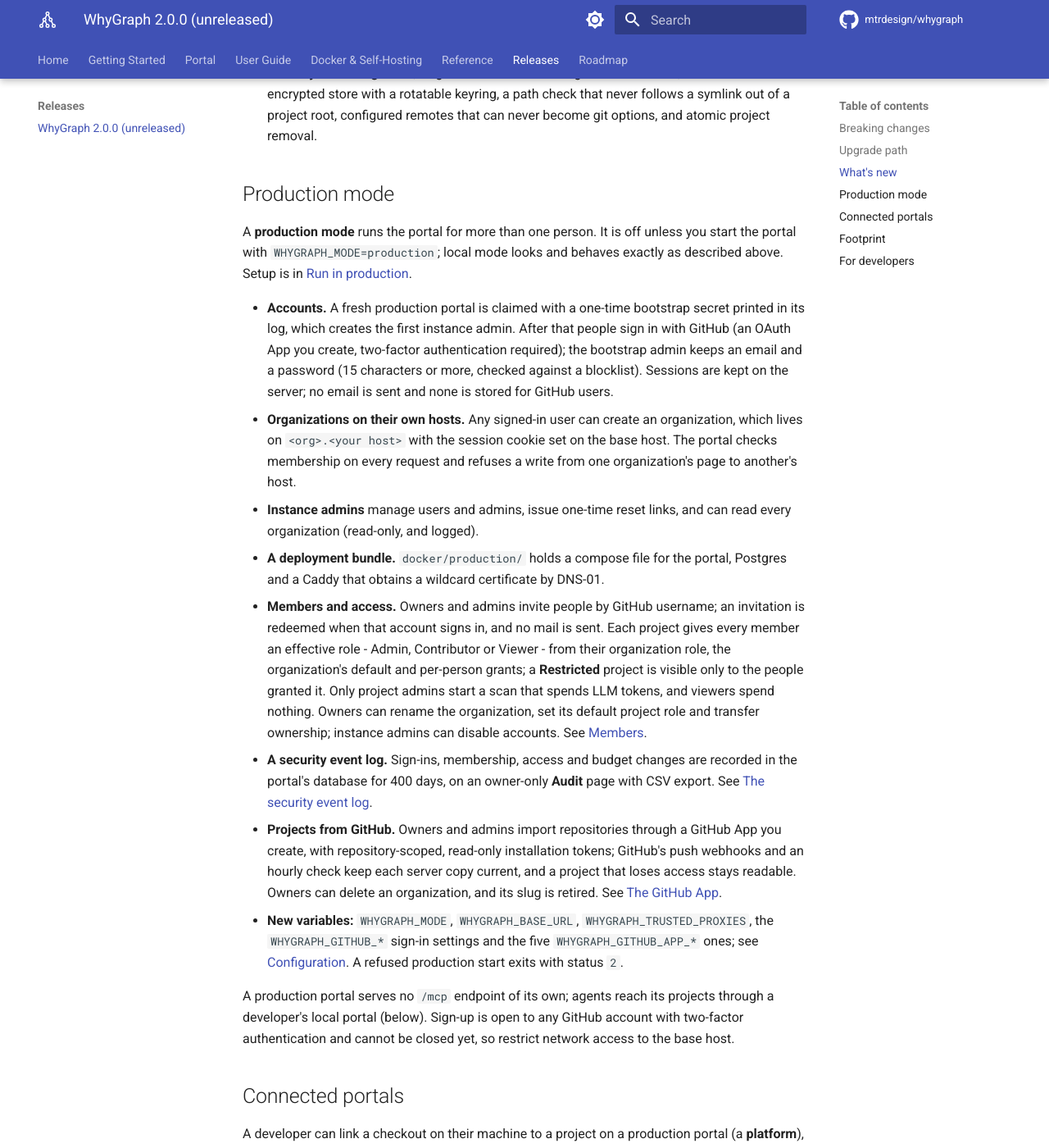
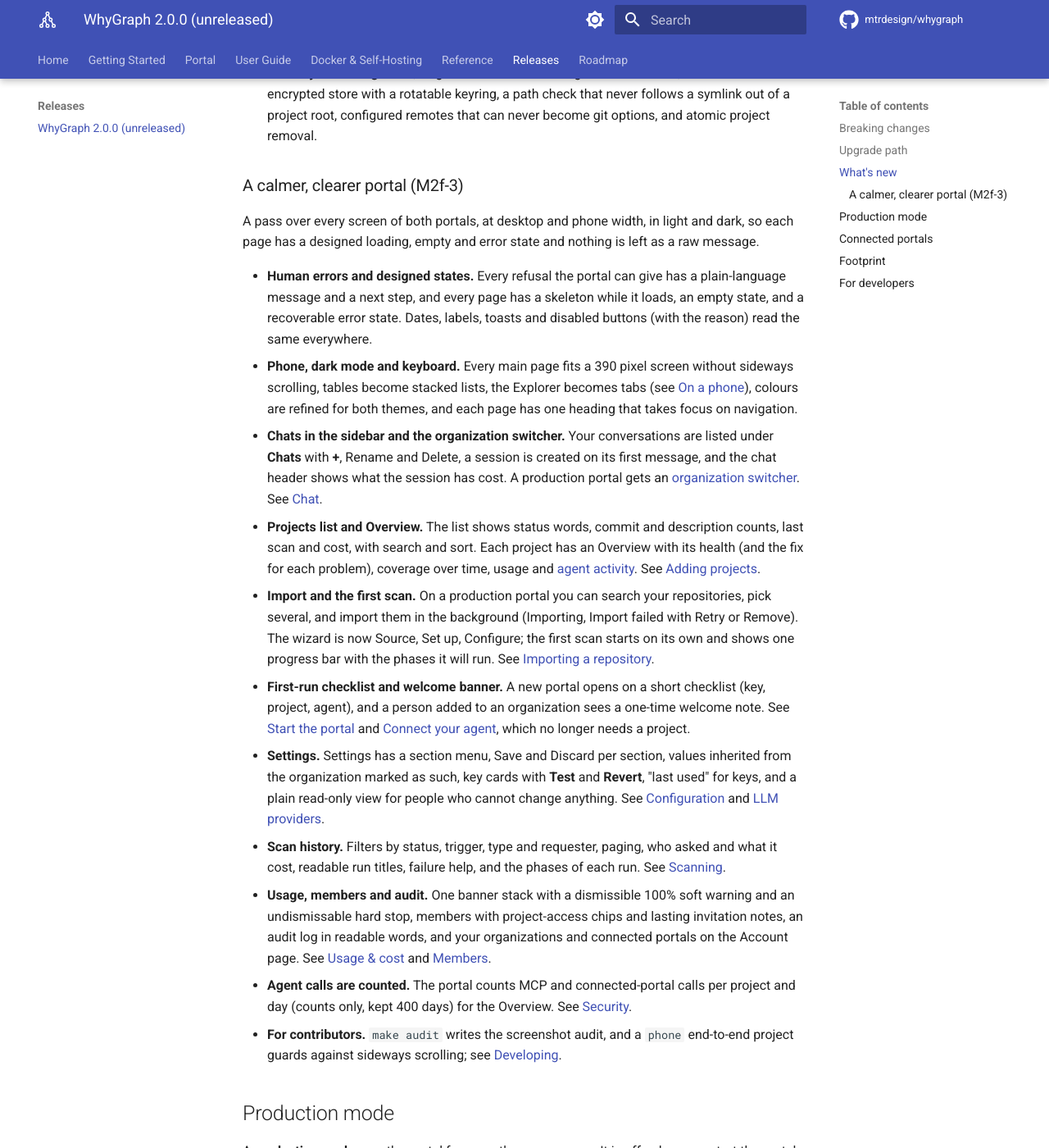
Before and after one commit to mtrdesign/whygraph, an MkDocs documentation site: the page built from docs/releases/2.0.0.md, in a window 1280 px wide and 1400 px high, scrolled down 3489 px. Shown: the whole window at 82% size. Built offline with MkDocs 1.6.1 and Material for MkDocs 9.7.7, drawn with Linux system fonts in a browser that asks for light colours; comment, search, counter and statistics services are not loaded.

Commit message:
M2f-3 S24: 2.0.0 release notes for the UX pass; CLAUDE.md modules, error-code rule and make audit

```diff
--- a/docs/releases/2.0.0.md
+++ b/docs/releases/2.0.0.md
@@ -123,6 +123,51 @@
   store with a rotatable keyring, a path check that never follows a symlink out of a project root,
   configured remotes that can never become git options, and atomic project removal.
 
+### A calmer, clearer portal (M2f-3)
+
+A pass over every screen of both portals, at desktop and phone width, in light and dark, so each page
+has a designed loading, empty and error state and nothing is left as a raw message.
+
+- **Human errors and designed states.** Every refusal the portal can give has a plain-language message
+  and a next step, and every page has a skeleton while it loads, an empty state, and a recoverable
+  error state. Dates, labels, toasts and disabled buttons (with the reason) read the same everywhere.
+- **Phone, dark mode and keyboard.** Every main page fits a 390 pixel screen without sideways
+  scrolling, tables become stacked lists, the Explorer becomes tabs (see
+  [On a phone](../guide/playground.md#on-a-phone)), colours are refined for both themes, and each
+  page has one heading that takes focus on navigation.
+- **Chats in the sidebar and the organization switcher.** Your conversations are listed under
+  **Chats** with **+**, Rename and Delete, a session is created on its first message, and the chat
+  header shows what the session has cost. A production portal gets an
+  [organization switcher](../deploy/production.md#switching-organizations). See
+  [Chat](../guide/chat.md).
+- **Projects list and Overview.** The list shows status words, commit and description counts, last
+  scan and cost, with search and sort. Each project has an Overview with its health (and the fix for
+  each problem), coverage over time, usage and
+  [agent activity](../portal/agents.md#agent-activity). See [Adding projects](../portal/projects.md).
+- **Import and the first scan.** On a production portal you can search your repositories, pick
+  several, and import them in the background (Importing, Import failed with Retry or Remove). The
+  wizard is now Source, Set up, Configure; the first scan starts on its own and shows one progress
+  bar with the phases it will run. See
+  [Importing a repository](../deploy/production.md#importing-a-repository).
+- **First-run checklist and welcome banner.** A new portal opens on a short checklist (key, project,
+  agent), and a person added to an organization sees a one-time welcome note. See
+  [Start the portal](../portal/start.md) and [Connect your agent](../portal/agents.md#connect-your-agent-outside-a-project),
+  which no longer needs a project.
+- **Settings.** Settings has a section menu, Save and Discard per section, values inherited from the
+  organization marked as such, key cards with **Test** and **Revert**, "last used" for keys, and a plain
+  read-only view for people who cannot change anything. See
+  [Configuration](../reference/configuration.md) and [LLM providers](../reference/llm-providers.md).
+- **Scan history.** Filters by status, trigger, type and requester, paging, who asked and what it cost,
+  readable run titles, failure help, and the phases of each run. See [Scanning](../guide/scanning.md).
+- **Usage, members and audit.** One banner stack with a dismissible 100% soft warning and an
+  undismissable hard stop, members with project-access chips and lasting invitation notes, an audit log
+  in readable words, and your organizations and connected portals on the Account page. See
+  [Usage & cost](../portal/usage.md) and [Members](../deploy/production.md#members).
+- **Agent calls are counted.** The portal counts MCP and connected-portal calls per project and day
+  (counts only, kept 400 days) for the Overview. See [Security](../portal/security.md#what-agent-activity-records).
+- **For contributors.** `make audit` writes the screenshot audit, and a `phone` end-to-end project
+  guards against sideways scrolling; see [Developing](../guide/developing.md).
+
 ## Production mode
 
 A **production mode** runs the portal for more than one person. It is off unless you start the portal
```
Also changed, not shown: CLAUDE.md (+2 -2 lines), docs/guide/scanning.md (+1 -1 lines).
